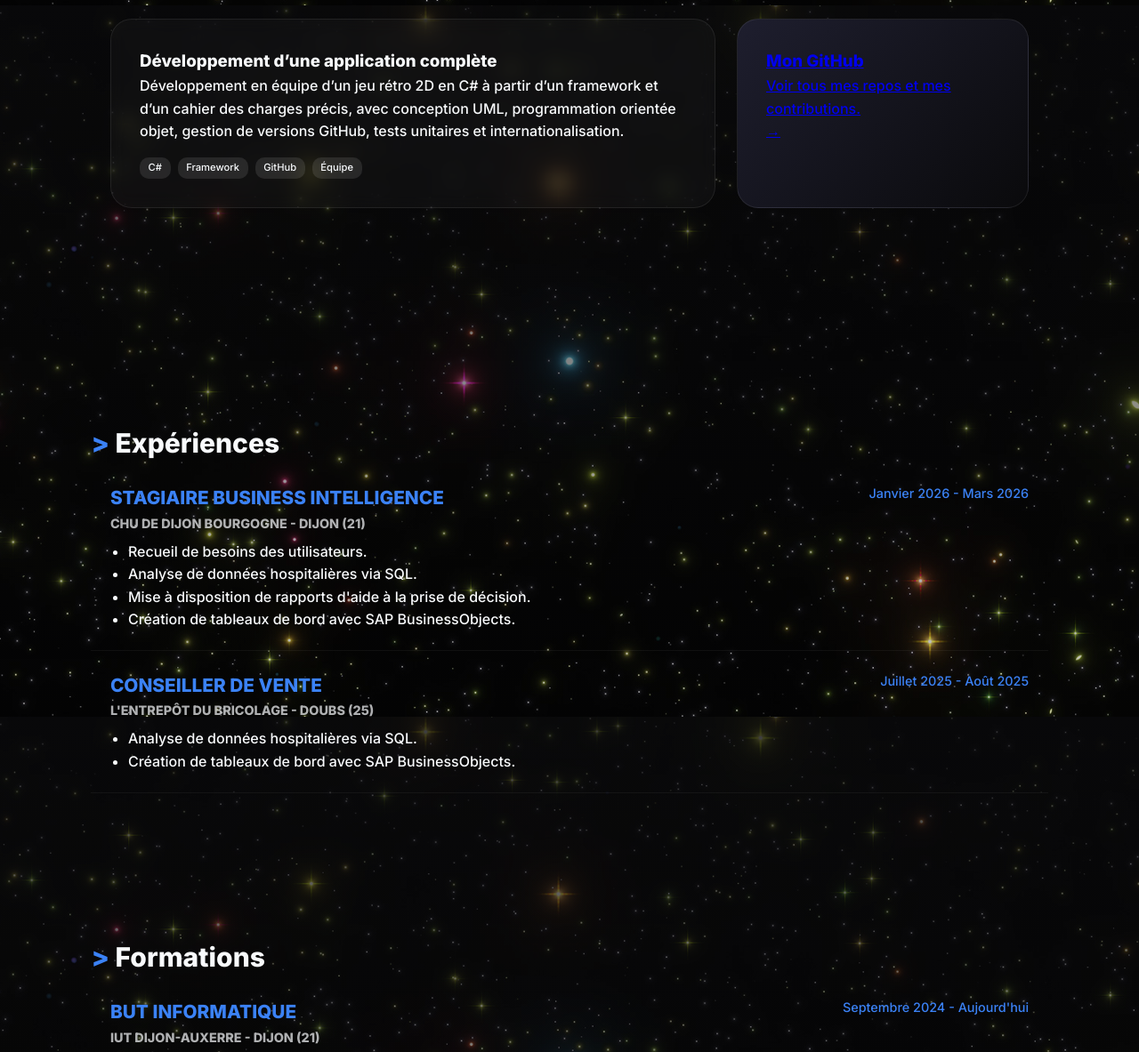
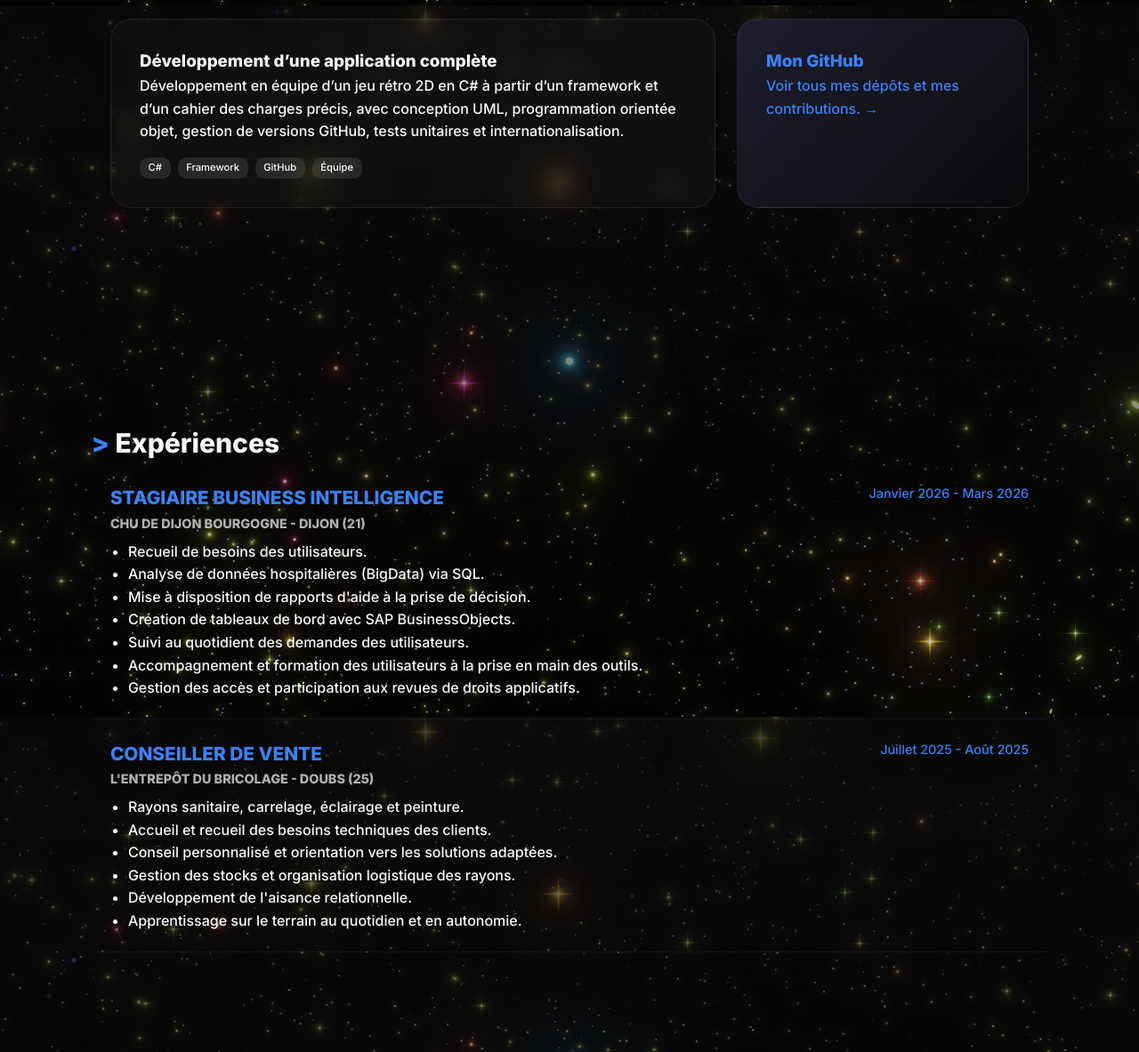
Before and after one commit to timeojavaux/timeojavaux.github.io, a plain HTML site: page index.html in a window 1280 px wide. Shown: the part 794-1977 px from the top of the page at 89% size. Drawn offline with nearby package versions, Linux system fonts and the light colour scheme.

Commit message:
Fixes : experiences and GitHub button

```diff
--- a/index.html
+++ b/index.html
@@ -62,8 +62,7 @@
 
             <a href="https://github.com/timeojavaux" class="card github-card" data-aos="zoom-in" data-aos-delay="200" target="_blank">
                 <h3>Mon GitHub</h3>
-                <p>Voir tous mes repos et mes contributions.</p>
-                <span class="arrow">→</span>
+                <p>Voir tous mes dépôts et mes contributions.  <span class="arrow">→</span></p>
             </a>
         </section>
     </main>
@@ -81,9 +80,12 @@
             </div>
             <ul>
                 <li>Recueil de besoins des utilisateurs.</li>
-                <li>Analyse de données hospitalières via SQL.</li>
+                <li>Analyse de données hospitalières (BigData) via SQL.</li>
                 <li>Mise à disposition de rapports d'aide à la prise de décision.</li>
                 <li>Création de tableaux de bord avec SAP BusinessObjects.</li>
+                <li>Suivi au quotidient des demandes des utilisateurs.</li>
+                <li>Accompagnement et formation des utilisateurs à la prise en main des outils.</li>
+                <li>Gestion des accès et participation aux revues de droits applicatifs.</li>
             </ul>
         </div>
 
@@ -96,8 +98,12 @@
                 <div class="edu-date">Juillet 2025 - Août 2025</div>
             </div>
             <ul>
-                <li>Analyse de données hospitalières via SQL.</li>
-                <li>Création de tableaux de bord avec SAP BusinessObjects.</li>
+                <li>Rayons sanitaire, carrelage, éclairage et peinture.</li>
+                <li>Accueil et recueil des besoins techniques des clients.</li>
+                <li>Conseil personnalisé et orientation vers les solutions adaptées.</li>
+                <li>Gestion des stocks et organisation logistique des rayons.</li>
+                <li>Développement de l'aisance relationnelle.</li>
+                <li>Apprentissage sur le terrain au quotidien et en autonomie.</li>
             </ul>
         </div>
     </section>
--- a/styles/style.css
+++ b/styles/style.css
@@ -284,6 +284,8 @@ h2 {
 
 .github-card {
     background: linear-gradient(135deg, #1e1e2e, #0a0a0c);
+    text-decoration: none;
+    color: var(--accent);
 }
 
 .fixed-footer {
```
